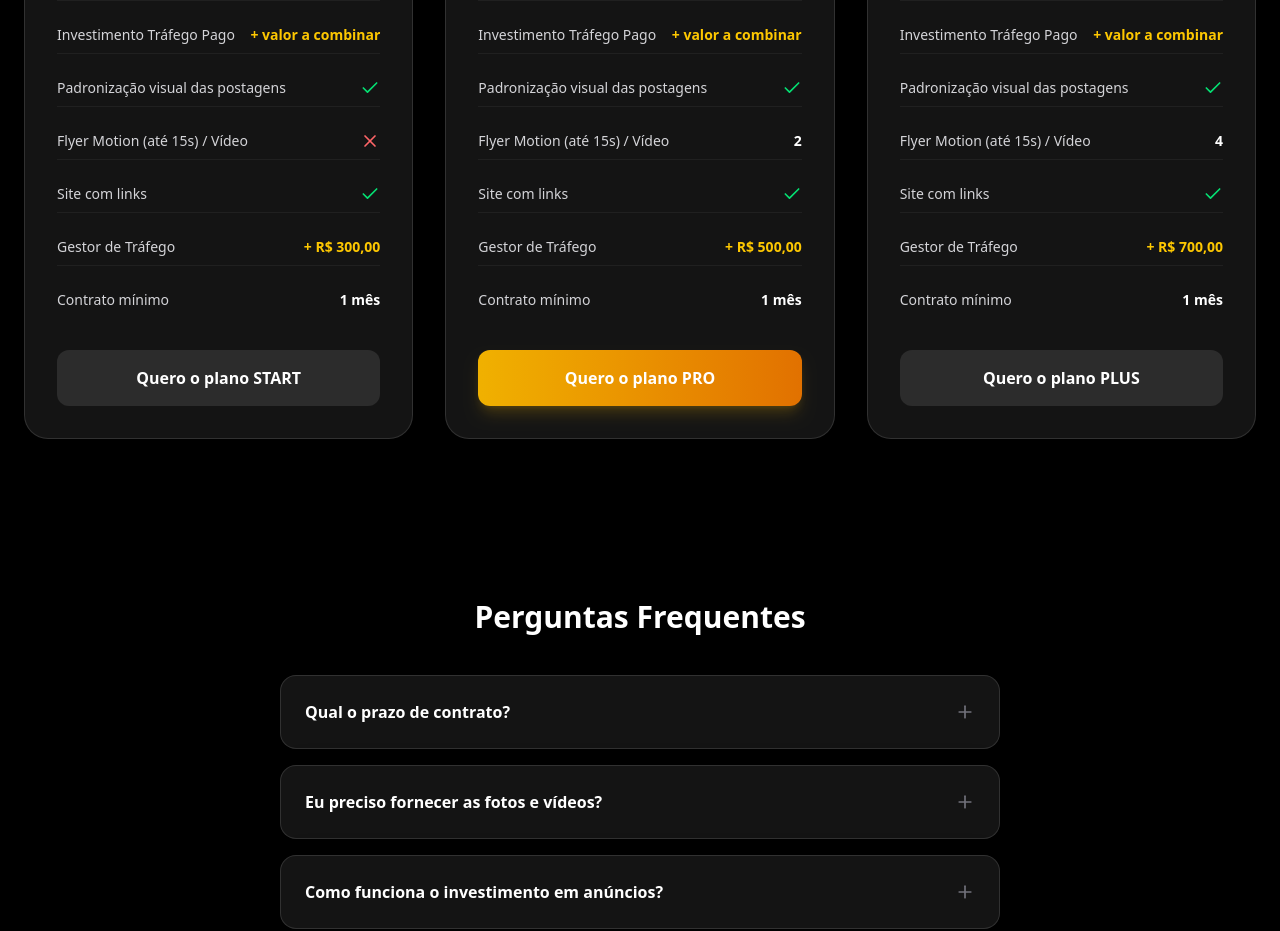
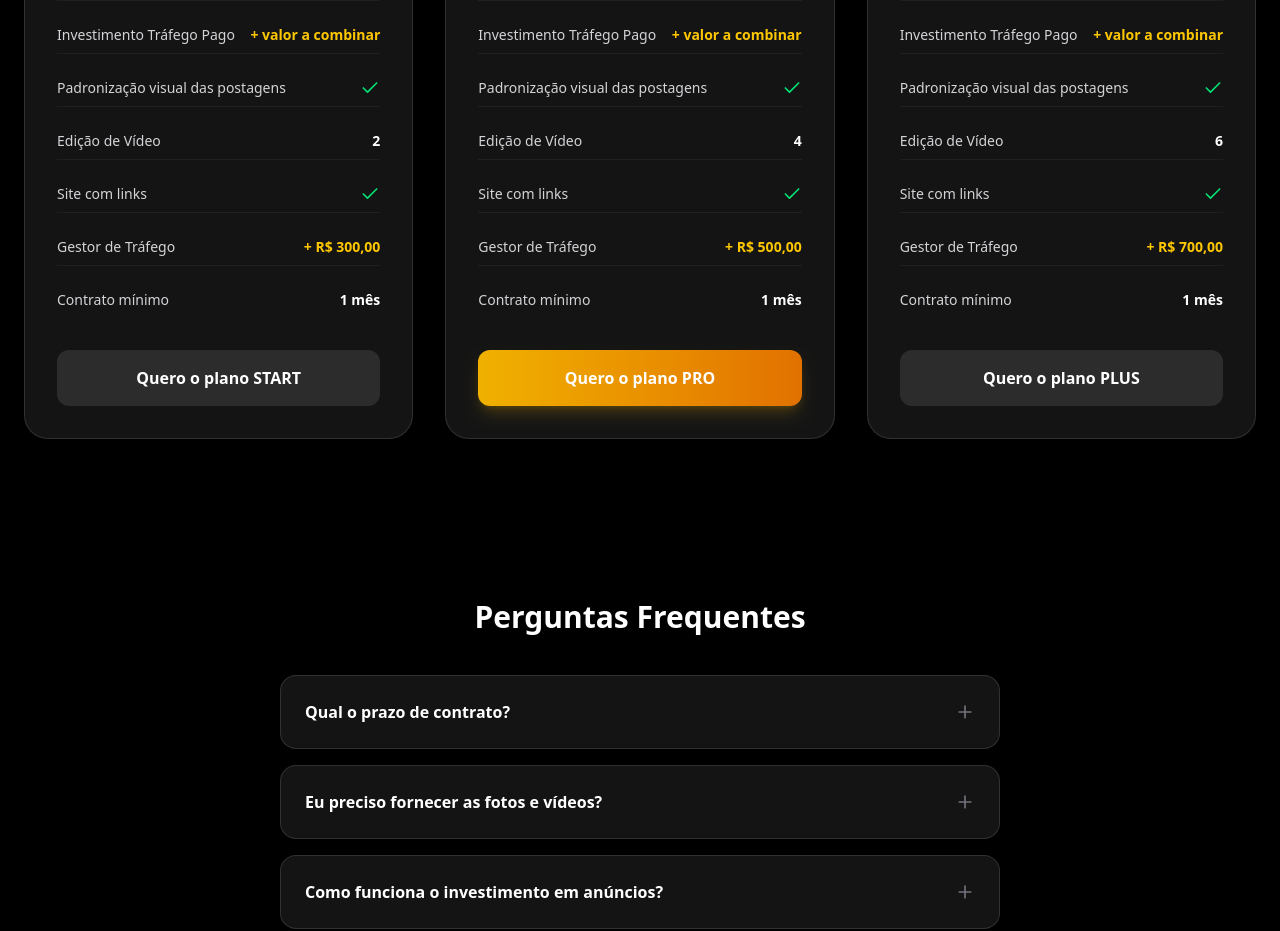
Before and after one commit to agenciagenios/genios-website, a Next.js app: page /planos in a window 1280 px wide. Shown: the part 860-1791 px from the top of the page. Built offline with nearby package versions, Linux system fonts and the light colour scheme.

Commit message:
fix: plans video edit

```diff
--- a/app/planos/PlanosContent.tsx
+++ b/app/planos/PlanosContent.tsx
@@ -27,7 +27,7 @@ const contentPlans = [
       { name: "Réplica dos posts para stories", value: true },
       { name: "Investimento Tráfego Pago", value: "+ valor a combinar" },
       { name: "Padronização visual das postagens", value: true },
-      { name: "Flyer Motion (até 15s) / Vídeo", value: false },
+      { name: "Edição de Vídeo", value: "2" },
       { name: "Site com links", value: true },
       { name: "Gestor de Tráfego", value: "+ R$ 300,00" },
       { name: "Contrato mínimo", value: "1 mês" },
@@ -46,7 +46,7 @@ const contentPlans = [
       { name: "Réplica dos posts para stories", value: true },
       { name: "Investimento Tráfego Pago", value: "+ valor a combinar" },
       { name: "Padronização visual das postagens", value: true },
-      { name: "Flyer Motion (até 15s) / Vídeo", value: 2 },
+      { name: "Edição de Vídeo", value: "4" },
       { name: "Site com links", value: true },
       { name: "Gestor de Tráfego", value: "+ R$ 500,00" },
       { name: "Contrato mínimo", value: "1 mês" },
@@ -65,7 +65,7 @@ const contentPlans = [
       { name: "Réplica dos posts para stories", value: true },
       { name: "Investimento Tráfego Pago", value: "+ valor a combinar" },
       { name: "Padronização visual das postagens", value: true },
-      { name: "Flyer Motion (até 15s) / Vídeo", value: 4 },
+      { name: "Edição de Vídeo", value: "6" },
       { name: "Site com links", value: true },
       { name: "Gestor de Tráfego", value: "+ R$ 700,00" },
       { name: "Contrato mínimo", value: "1 mês" },
@@ -91,7 +91,7 @@ const resultPlans = [
       { name: "Gestão de Tráfego (Meta + Google)", value: true },
       { name: "Relatório Mensal de ROI", value: true },
       { name: "Investimento Tráfego Pago", value: "R$ 300,00" },
-      { name: "Flyer Motion (até 15s) / Vídeo", value: "2" },
+      { name: "Edição de Vídeo", value: "4" },
       { name: "Sistema de atendimento", value: true },
       { name: "Contrato mínimo", value: "3 meses" },
     ],
@@ -113,7 +113,7 @@ const resultPlans = [
       { name: "Gestão de Tráfego (Meta + Google)", value: true },
       { name: "Relatório Mensal de ROI", value: true },
       { name: "Investimento Tráfego Pago", value: "R$ 500,00" },
-      { name: "Flyer Motion (até 15s) / Vídeo", value: "4" },
+      { name: "Edição de Vídeo", value: "6" },
       { name: "Sistema de atendimento", value: true },
       { name: "Contrato mínimo", value: "6 meses" },
     ],
@@ -135,7 +135,7 @@ const resultPlans = [
       { name: "Gestão de Tráfego (Meta + Google)", value: true },
       { name: "Relatório Mensal de ROI", value: true },
       { name: "Investimento Tráfego Pago", value: "R$ 1.000,00" },
-      { name: "Flyer Motion (até 15s) / Vídeo", value: "6" },
+      { name: "Edição de Vídeo", value: "8" },
       { name: "Sistema de atendimento", value: true },
       { name: "Contrato mínimo", value: "6 meses" },
     ],
```
